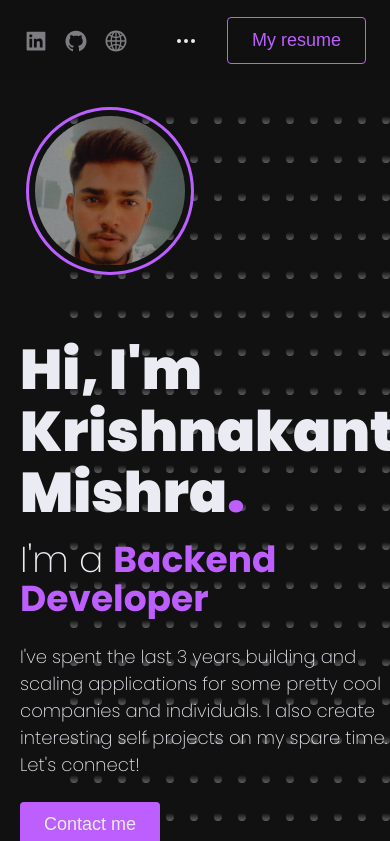
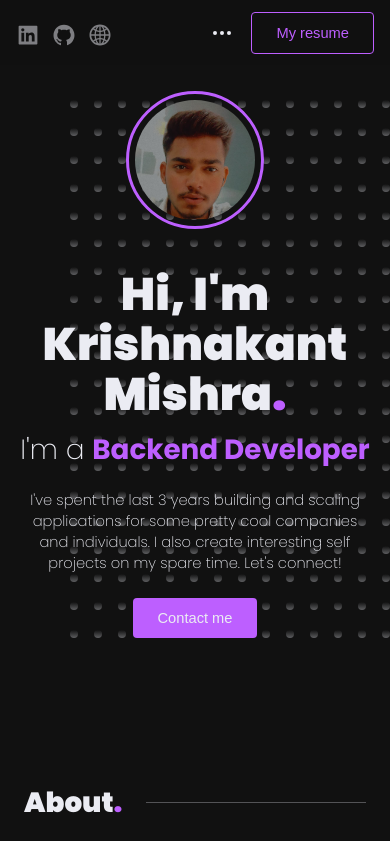
Before and after one commit to krishnakantjmishra/KKM-portfolio-website, a Next.js app: page / in a window 390 px wide. Shown: the top 841 px of the page. Built offline with nearby package versions, Linux system fonts and the light colour scheme.

Commit message:
feat: optimize for mobile compatibility and fix contact links

```diff
--- a/components/home/contact/Contact.tsx
+++ b/components/home/contact/Contact.tsx
@@ -26,15 +26,19 @@ export const Contact = () => {
           </p>
         </Reveal>
         <Reveal width="100%">
+          <div className={styles.contactEmailWrapper}>
             <Link href="mailto:krishnakantmishra.dev@gmail.com">
               <div className={styles.contactEmail}>
                 <AiFillMail size="2.4rem" />
                 <span>Send Email</span>
               </div>
-            <div className={styles.contactEmail} style={{ marginTop: '1rem', fontSize: '1.6rem', color: "var(--brand)" }}>
+            </Link>
+            <Link href="tel:+918732916693">
+              <div className={styles.contactPhone}>
                 <span>+91 8732916693</span>
               </div>
             </Link>
+          </div>
         </Reveal>
       </div>
     </section>
--- a/components/home/contact/contact.module.scss
+++ b/components/home/contact/contact.module.scss
@@ -34,6 +34,13 @@
   }
 }
 
+.contactEmailWrapper {
+  display: flex;
+  flex-direction: column;
+  align-items: center;
+  gap: 1.6rem;
+}
+
 .contactEmail {
   display: flex;
   align-items: center;
@@ -51,8 +58,19 @@
   padding: 12px 32px 12px 32px;
   border-radius: 1rem;
   background: var(--background-light);
+
+  &:hover {
+    color: var(--brand);
+  }
 }
 
-.contactEmail:hover {
+.contactPhone {
+  font-size: var(--text-md);
   color: var(--brand);
+  cursor: pointer;
+  transition: opacity 0.2s;
+
+  &:hover {
+    opacity: 0.8;
+  }
 }
--- a/components/home/experience/experience.module.scss
+++ b/components/home/experience/experience.module.scss
@@ -11,6 +11,12 @@
   justify-content: space-between;
 
   margin-bottom: 1.2rem;
+
+  @media (max-width: 768px) {
+    flex-direction: column;
+    align-items: flex-start;
+    gap: 0.8rem;
+  }
 }
 
 .title {
--- a/components/home/hero/hero.module.scss
+++ b/components/home/hero/hero.module.scss
@@ -16,6 +16,13 @@
 
   width: fit-content;
   margin: 4.8rem 0;
+
+  @media (max-width: 980px) {
+    margin: 2.4rem 0;
+    display: flex;
+    flex-direction: column;
+    align-items: center;
+  }
 }
 
 .title {
@@ -108,16 +115,14 @@
 
   @media (max-width: 980px) {
     flex-direction: column-reverse;
-    align-items: start;
+    align-items: center;
+    text-align: center;
     flex-wrap: wrap;
 
     .profileWrapper {
-      height: 150px;
-      width: 150px;
-      margin-right: 0;
-      margin-bottom: 10px;
-      margin-top: 2rem;
-      margin-left: 1.5rem;
+      height: 120px;
+      width: 120px;
+      margin: 2rem 0 1rem 0;
     }
   }
 }
--- a/components/home/projects/projects.module.scss
+++ b/components/home/projects/projects.module.scss
@@ -53,6 +53,10 @@
     flex-shrink: 0;
 
     max-width: calc(100% - 150px);
+
+    @media (max-width: 768px) {
+      max-width: 100%;
+    }
   }
 
   a {
--- a/components/nav/components/headinglinks.module.scss
+++ b/components/nav/components/headinglinks.module.scss
@@ -2,6 +2,10 @@
   display: flex;
   gap: 1.6rem;
   padding-top: 10px;
+
+  @media (max-width: 480px) {
+    gap: 1.2rem;
+  }
 
   a {
     opacity: 0.5;
--- a/components/nav/heading.module.scss
+++ b/components/nav/heading.module.scss
@@ -8,23 +8,25 @@
 
   position: sticky;
   top: 0;
-  z-index: 50; // Increased z-index to stay above other elements
+  z-index: 100; // High z-index to stay above everything
   background: var(--bg-opaque);
   backdrop-filter: blur(12px);
 
-  font-size: var(--text-md);
-  font-weight: bold;
-
   @media (max-width: 768px) {
-    padding: 0 2.4rem;
+    padding: 0 1.6rem;
+    height: calc(45px + 2rem);
   }
 }
 
 .navWrapper {
   display: flex;
   align-items: center;
-  gap: 2.4rem;
+  gap: 1.2rem; // Reduced gap for mobile
   position: relative;
+
+  @media (min-width: 768px) {
+    gap: 2.4rem;
+  }
 }
 
 .menuToggle {
@@ -45,24 +47,38 @@
 
 .navMenu {
   position: absolute;
-  top: calc(100% + 1rem);
+  top: calc(100% + 0.5rem);
   right: 0;
   background: var(--background-dark);
-  padding: 2.4rem;
+  padding: 2rem;
   border-radius: 0.8rem;
   display: flex;
   flex-direction: column;
   gap: 1.6rem;
-  min-width: 200px;
+  min-width: 180px;
   box-shadow: 0 10px 30px rgba(0, 0, 0, 0.5);
   border: 1px solid var(--background-light);
+
+  @media (max-width: 480px) {
+    position: fixed;
+    top: calc(45px + 2rem);
+    left: 1.6rem;
+    right: 1.6rem;
+    min-width: auto;
+  }
 
   a {
     color: var(--text);
     text-decoration: none;
-    font-size: var(--text-sm);
+    font-size: var(--text-md);
     font-weight: 400;
     transition: color 0.2s;
+    padding: 0.8rem 0;
+    border-bottom: 1px solid rgba(255, 255, 255, 0.05);
+
+    &:last-child {
+      border-bottom: none;
+    }
 
     &:hover {
       color: var(--brand);
@@ -78,10 +94,18 @@
 .headingButtons {
   display: flex;
   align-items: center;
-  justify-content: space-between;
   gap: 1rem;
 
   >a {
-    height: 46px;
+    height: 40px;
+    display: flex;
+    align-items: center;
+  }
+
+  @media (max-width: 480px) {
+    button {
+      font-size: 1.2rem;
+      padding: 0.6rem 1rem;
+    }
   }
 }
--- a/styles/globals.css
+++ b/styles/globals.css
@@ -10,12 +10,12 @@
   --brand: #BD5FFF;
   --brand-rgb: 189, 95, 255;
 
-  --text-xs: 1.6rem;
-  --text-sm: 1.8rem;
-  --text-md: 2.2rem;
-  --text-lg: 3.6rem;
-  --text-xl: 5.6rem;
-  --text-2xl: 9.6rem;
+  --text-xs: clamp(1.2rem, 0.8rem + 1vw, 1.4rem);
+  --text-sm: clamp(1.4rem, 1rem + 1.2vw, 1.6rem);
+  --text-md: clamp(1.8rem, 1.4rem + 1.5vw, 2.2rem);
+  --text-lg: clamp(2.4rem, 2rem + 2vw, 3.6rem);
+  --text-xl: clamp(3.6rem, 3rem + 4vw, 5.6rem);
+  --text-2xl: clamp(4.8rem, 4rem + 8vw, 9.6rem);
 }
 
 * {
```
Lines whose indentation alone changed are shown as unchanged.
